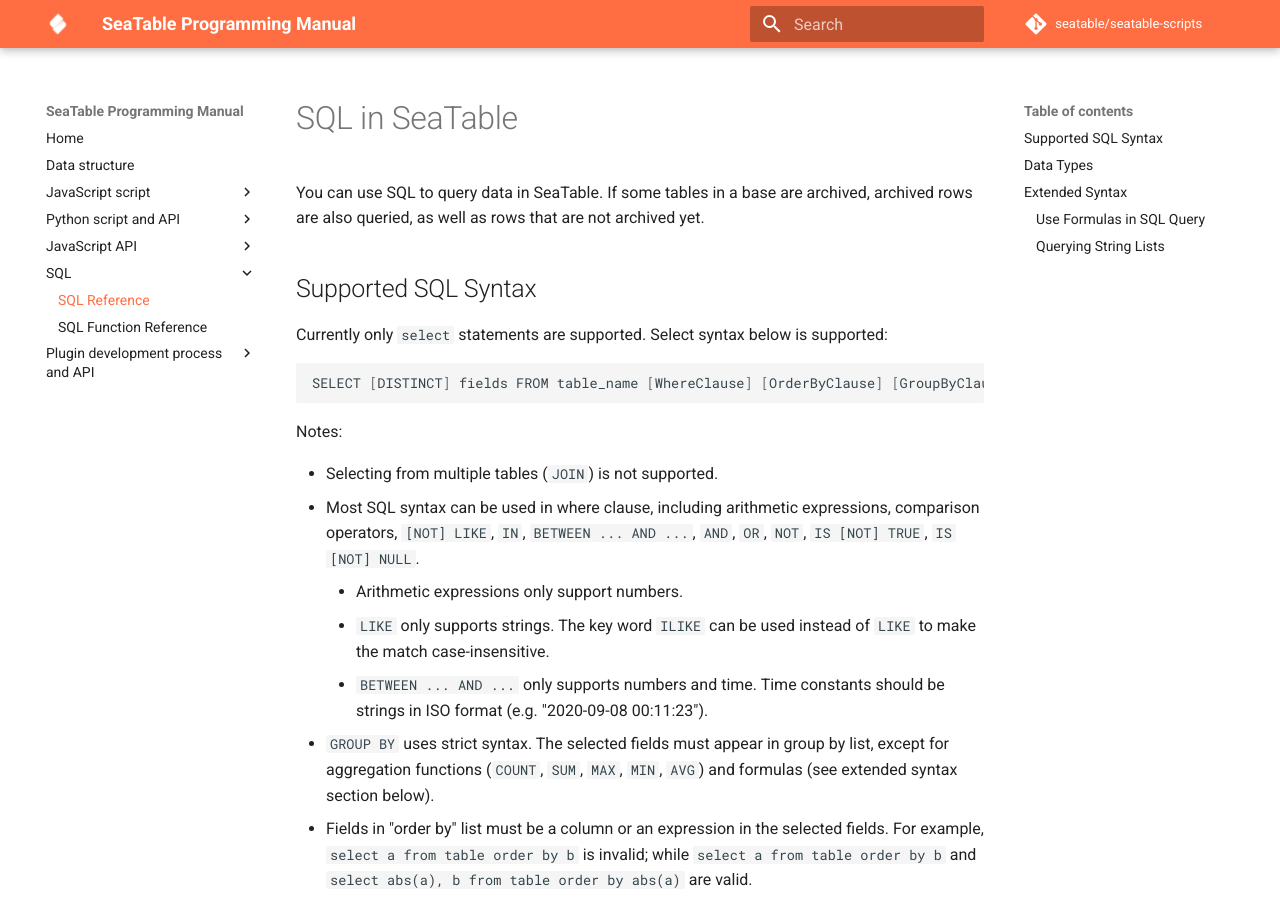
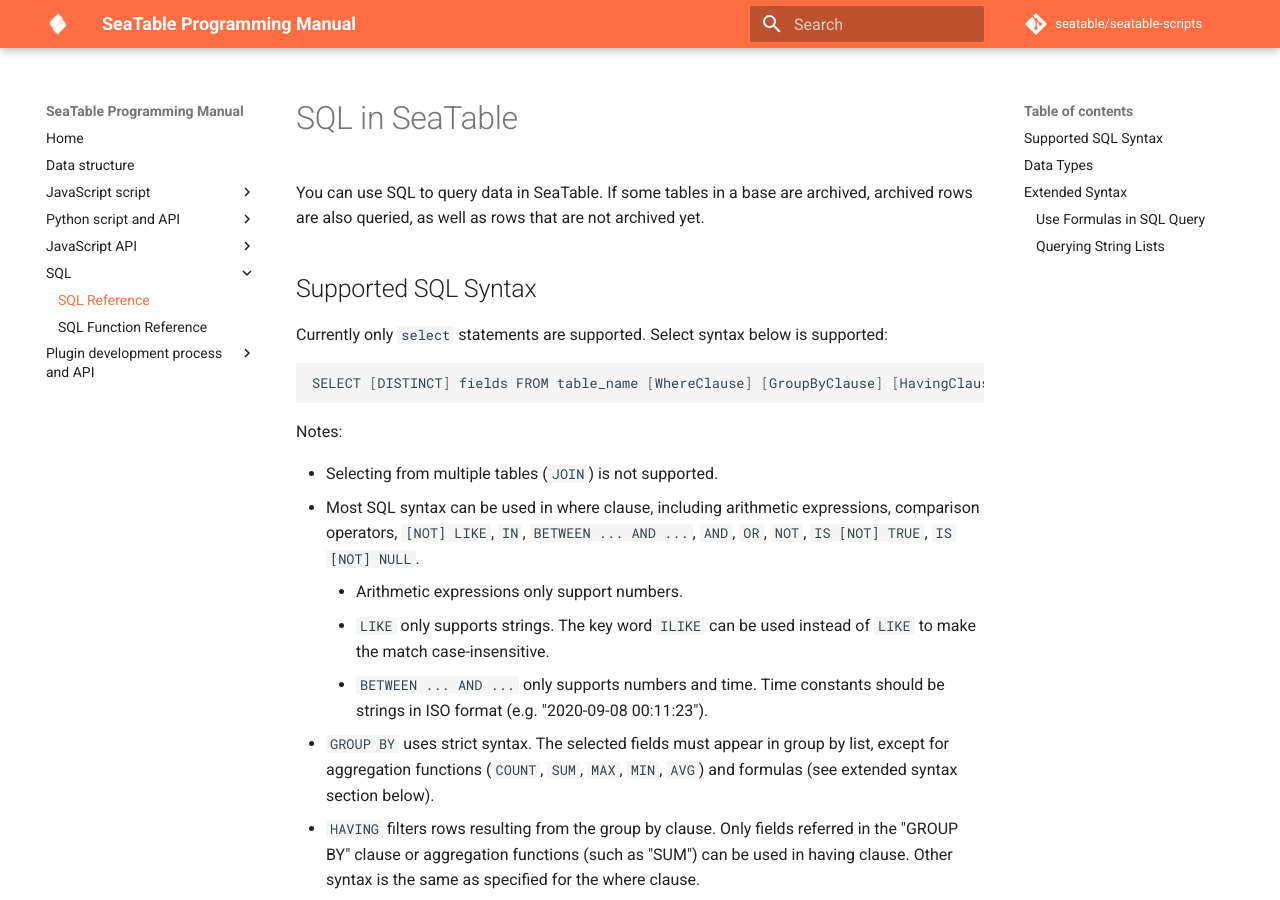
Before and after one commit to seatable/seatable-scripts, an MkDocs documentation site: the page built from manual/python/sql.md, in a window 1280 px wide and 900 px high. Built offline with MkDocs 1.6.1 and Material for MkDocs 9.7.7, drawn with Linux system fonts in a browser that asks for light colours; comment, search, counter and statistics services are not loaded.

Commit message:
Update documents of SQL syntax (#49)
* Update documents of SQL syntax

* Update documents

````diff
--- a/manual/python/sql.md
+++ b/manual/python/sql.md
@@ -7,7 +7,7 @@
 Currently only `select` statements are supported. Select syntax below is supported:
 
 ```
-SELECT [DISTINCT] fields FROM table_name [WhereClause] [OrderByClause] [GroupByClause] [Limit Option]
+SELECT [DISTINCT] fields FROM table_name [WhereClause] [GroupByClause] [HavingClause] [OrderByClause] [Limit Option]
 ```
 
 Notes:
@@ -18,6 +18,7 @@
     * `LIKE` only supports strings. The key word `ILIKE` can be used instead of `LIKE` to make the match case-insensitive.
     * `BETWEEN ... AND ...` only supports numbers and time. Time constants should be strings in ISO format (e.g. "2020-09-08 00:11:23").
 * `GROUP BY` uses strict syntax. The selected fields must appear in group by list, except for aggregation functions (`COUNT`, `SUM`, `MAX`, `MIN`, `AVG`) and formulas (see extended syntax section below).
+* `HAVING` filters rows resulting from the group by clause. Only fields referred in the "GROUP BY" clause or aggregation functions (such as "SUM") can be used in having clause. Other syntax is the same as specified for the where clause.
 * Fields in "order by" list must be a column or an expression in the selected fields. For example, `select a from table order by b` is invalid; while `select a from table order by b` and `select abs(a), b from table order by abs(a)` are valid.
 * Limit options are in MySQL format. The general syntax is `OFFSET ... LIMIT ...`. You may obmit `OFFSET` or `LIMIT`.
 
````
